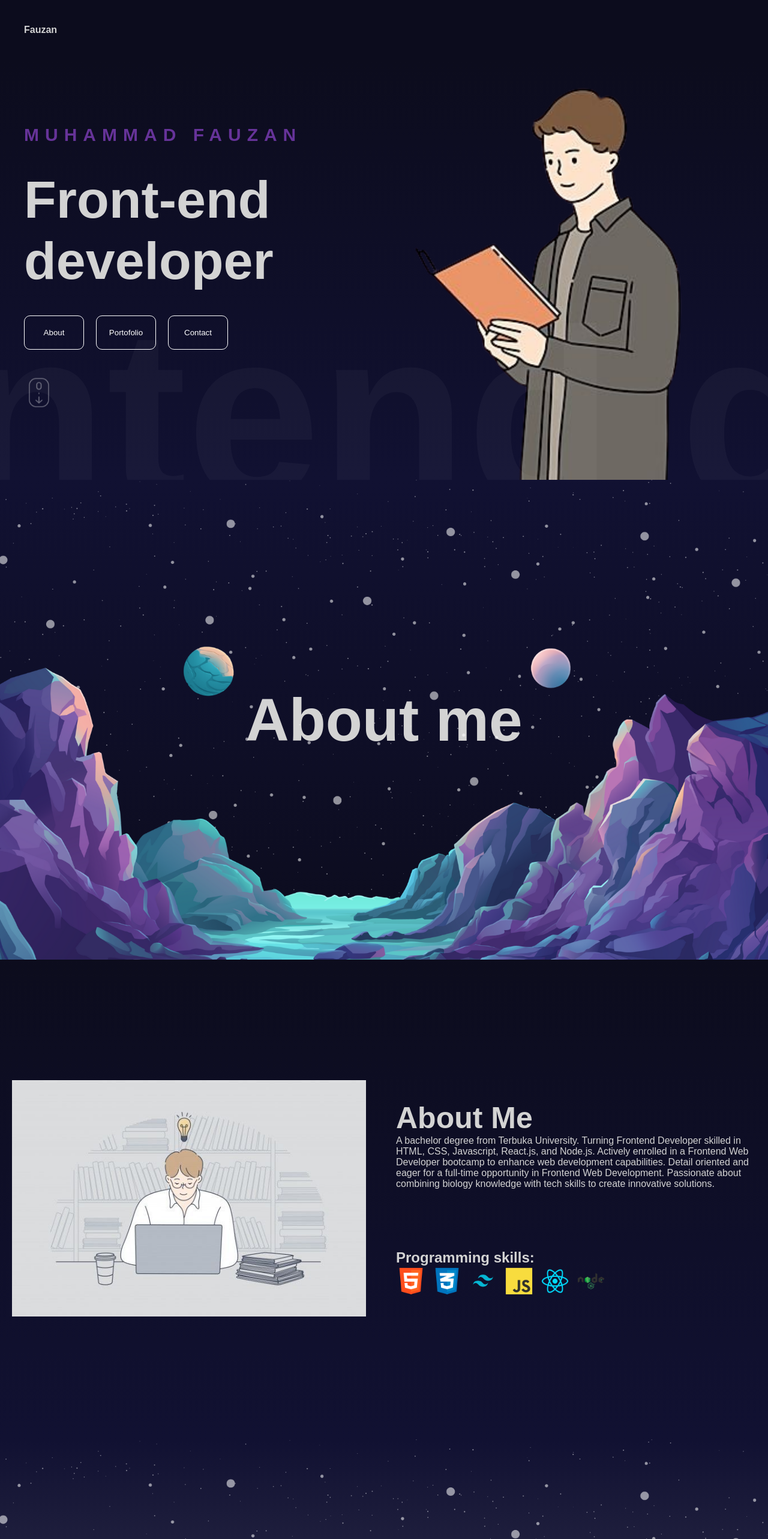
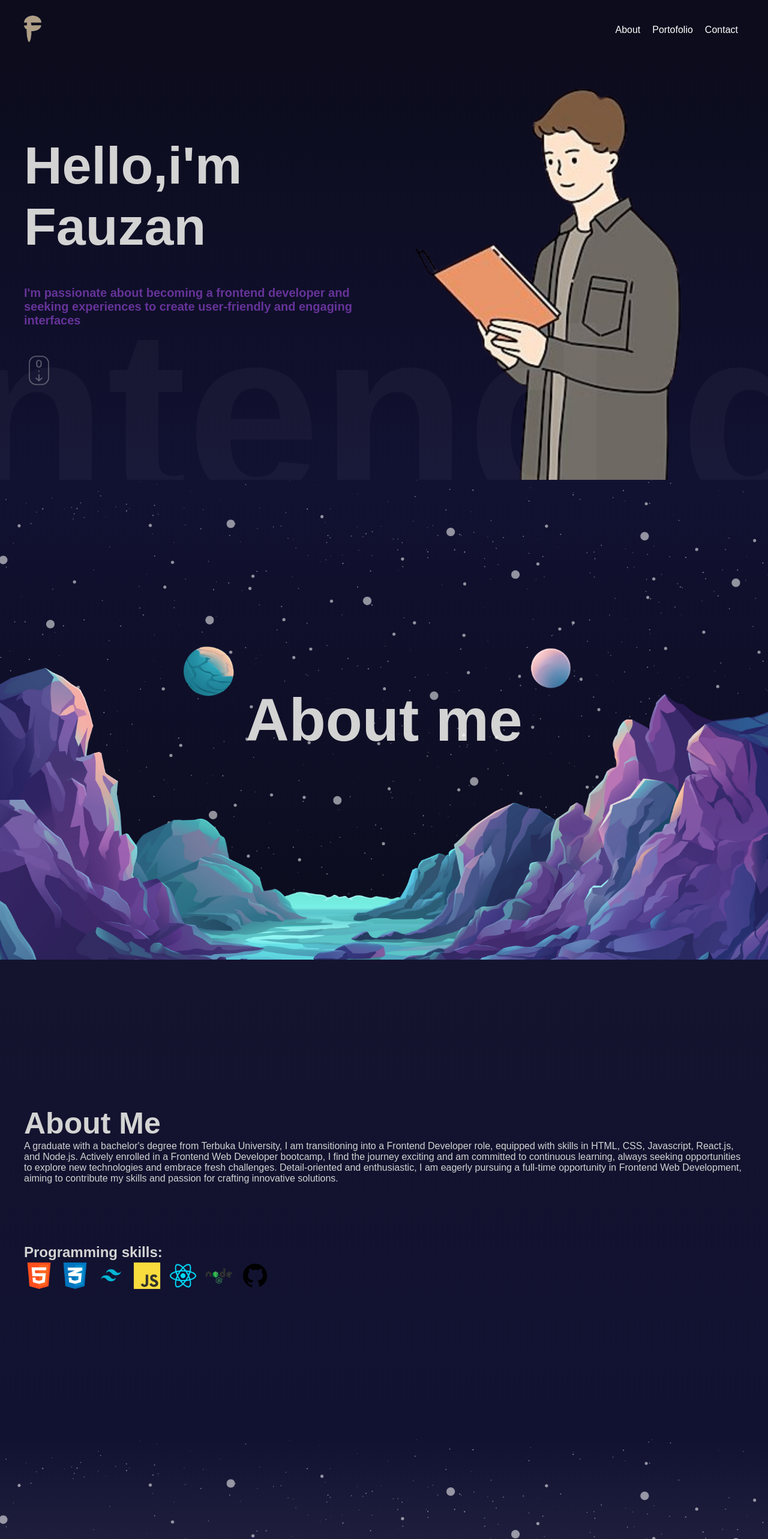
Before and after one commit to violeteverg/portofolio-web, a React (Vite) app: page / in a window 1280 px wide. Shown: the top 2566 px of the page at 60% size. Built offline with nearby package versions, Linux system fonts and the light colour scheme; a web font is replaced by a local one.

Commit message:
fix: fixing components and scss

```diff
--- a/src/components/about/About.jsx
+++ b/src/components/about/About.jsx
@@ -15,19 +15,18 @@ const About = () => {
 
   return (
     <div className="about" ref={ref}>
-      <motion.div style={{ y: yBg }} className="image_container">
-        <img src="/download.jpg" alt="foto" />
-      </motion.div>
-
       <motion.div style={{ x: yText }} className="wrapper">
         <h1>About Me</h1>
         <p>
-          A bachelor degree from Terbuka University. Turning Frontend Developer
-          skilled in HTML, CSS, Javascript, React.js, and Node.js. Actively
-          enrolled in a Frontend Web Developer bootcamp to enhance web
-          development capabilities. Detail oriented and eager for a full-time
-          opportunity in Frontend Web Development. Passionate about combining
-          biology knowledge with tech skills to create innovative solutions.
+          A graduate with a bachelor's degree from Terbuka University, I am
+          transitioning into a Frontend Developer role, equipped with skills in
+          HTML, CSS, Javascript, React.js, and Node.js. Actively enrolled in a
+          Frontend Web Developer bootcamp, I find the journey exciting and am
+          committed to continuous learning, always seeking opportunities to
+          explore new technologies and embrace fresh challenges. Detail-oriented
+          and enthusiastic, I am eagerly pursuing a full-time opportunity in
+          Frontend Web Development, aiming to contribute my skills and passion
+          for crafting innovative solutions.
         </p>
 
         <div className="skills">
@@ -38,6 +37,7 @@ const About = () => {
           <img src="/JavascriptLogo.png" alt="" />
           <img src="/ReactJsLogo.png" alt="" />
           <img src="/NodeJsLogo.png" alt="" />
+          <img src="/gitLogo.png" alt="" />
         </div>
       </motion.div>
     </div>
--- a/src/components/about/about.scss
+++ b/src/components/about/about.scss
@@ -1,6 +1,6 @@
 @import "../../app.scss";
 .about {
-  background: linear-gradient(180deg, #0c0c1d, #111132);
+  background: linear-gradient(180deg, #14142e, #111132);
   height: 100%;
 
   display: flex;
@@ -8,28 +8,14 @@
   justify-content: center;
   align-items: center;
 
-  .image_container {
-    margin-right: 50px;
-    margin-left: 20px;
-    img {
-      width: 100%;
-
-      object-fit: cover;
-
-      @include mobile {
-        display: none;
-      }
-    }
-  }
-
   .wrapper {
-    max-width: 600px;
     text-align: left;
-    margin-right: 20px;
+    margin: 0px 40px;
 
     @include mobile {
       width: auto;
       justify-content: center;
+      margin: 0px 20px;
     }
 
     h1 {
--- a/src/components/contact/contact.scss
+++ b/src/components/contact/contact.scss
@@ -10,7 +10,7 @@
   margin: 0 20px;
 
   @include mobile {
-    width: 100%;
+    height: 100%;
     padding: 10px;
     align-items: center;
     flex-direction: column;
@@ -37,7 +37,7 @@
       line-height: 88px;
 
       @include mobile {
-        font-size: 36px;
+        font-size: 64px;
       }
     }
 
--- a/src/components/hero/Hero.jsx
+++ b/src/components/hero/Hero.jsx
@@ -48,29 +48,12 @@ const Hero = () => {
           initial="initial"
           animate="animate"
         >
-          <motion.h2 variants={textVariants}>MUHAMMAD FAUZAN</motion.h2>
-          <motion.h1 variants={textVariants}>Front-end developer</motion.h1>
-          <motion.div variants={textVariants} className="buttons">
-            <motion.button variants={textVariants}>
-              <Link to="about" smooth={true} duration={500}>
-                About
-              </Link>
-            </motion.button>
-            <motion.button variants={textVariants}>
-              <Link
-                to="Portofolio" // Sesuaikan dengan ID elemen Portofolio Anda
-                smooth={true}
-                duration={500}
-              >
-                Portofolio
-              </Link>
-            </motion.button>
-            <motion.button variants={textVariants}>
-              <Link to="Contact" smooth={true} duration={500}>
-                Contact
-              </Link>
-            </motion.button>
-          </motion.div>
+          <motion.h1 variants={textVariants}>Hello,i'm Fauzan</motion.h1>
+          <motion.h2 variants={textVariants}>
+            I'm passionate about becoming a frontend developer and seeking
+            experiences to create user-friendly and engaging interfaces
+          </motion.h2>
+
           <motion.img
             variants={textVariants}
             animate="scrollButton"
@@ -78,6 +61,9 @@ const Hero = () => {
             alt=""
           />
         </motion.div>
+        <div className="imageContainer">
+          <img src="/Hero.png" alt="" />
+        </div>
       </div>
       <motion.div
         className="slidingTextContainer"
@@ -87,9 +73,6 @@ const Hero = () => {
       >
         Frontend developer
       </motion.div>
-      <div className="imageContainer">
-        <img src="/Hero.png" alt="" />
-      </div>
     </div>
   );
 };
--- a/src/components/hero/hero.scss
+++ b/src/components/hero/hero.scss
@@ -12,7 +12,7 @@
     margin: auto;
 
     .textContainer {
-      width: 50%;
+      width: 47%;
       height: 100%;
       display: flex;
       flex-direction: column;
@@ -21,20 +21,19 @@
 
       @include mobile {
         height: 50%;
-        width: 100%;
-        gap: 20px;
-        align-items: center;
-        text-align: center;
+        width: 75%;
+        margin-left: 40px;
+        text-align: start;
       }
 
       h2 {
-        font-size: 30px;
+        font-size: 20px;
         color: rebeccapurple;
-        letter-spacing: 10px;
-        margin-top: 20px;
+
+        margin-top: 8px;
 
         @include mobile {
-          font-size: 36px;
+          font-size: small;
         }
       }
 
@@ -42,38 +41,7 @@
         font-size: 88px;
 
         @include mobile {
-          font-size: 26px;
-        }
-      }
-
-      .buttons {
-        position: relative;
-        z-index: 2;
-
-        @include mobile {
-          display: flex;
-          flex-wrap: wrap;
-          justify-content: center;
-          align-items: center;
-        }
-        button {
-          padding: 20px;
-          width: 100px;
-          border: 1px solid white;
-          border-radius: 10px;
-          background-color: transparent;
-          color: white;
-          margin-right: 20px;
-          cursor: pointer;
-          font-weight: 300;
-          z-index: 2;
-
-          @include mobile {
-            width: 100px;
-            aspect-ratio: 3/2;
-            object-fit: contain;
-            margin-right: 10px;
-          }
+          font-size: 36px;
         }
       }
 
@@ -83,7 +51,6 @@
 
         @include mobile {
           display: none;
-        }
         }
       }
     }
@@ -104,10 +71,10 @@
       img {
         width: 100%;
         height: 100%;
-      object-fit: cover;
 
         @include mobile {
           height: fit-content;
+        }
       }
     }
   }
--- a/src/components/navbar/Navbar.jsx
+++ b/src/components/navbar/Navbar.jsx
@@ -12,8 +12,25 @@ const Navbar = () => {
           animate={{ opacity: 1, scale: 1 }}
           transition={{ duration: 0.5 }}
         >
-          Fauzan
+          <img src="mainlogo.png" alt="" />
         </motion.span>
+        <motion.ul className="buttons">
+          <motion.li>
+            <Link to="about" smooth={true} duration={500}>
+              About
+            </Link>
+          </motion.li>
+          <motion.li>
+            <Link to="Portofolio" smooth={true} duration={500}>
+              Portofolio
+            </Link>
+          </motion.li>
+          <motion.li>
+            <Link to="Contact" smooth={true} duration={500}>
+              Contact
+            </Link>
+          </motion.li>
+        </motion.ul>
       </div>
     </div>
   );
--- a/src/components/navbar/navbar.scss
+++ b/src/components/navbar/navbar.scss
@@ -12,17 +12,33 @@
     height: 100%;
 
     @include mobile {
-      justify-content: flex-end;
+      justify-content: space-between;
       padding: 20px;
     }
-
-    span {
-      font-weight: bold;
-      cursor: crosshair;
+    .buttons {
+      display: flex;
+      list-style-type: none;
 
       @include mobile {
-        display: none;
+        display: flex;
+        flex-wrap: wrap;
+        justify-content: center;
+        align-items: center;
       }
+      li {
+        padding: 10px;
+        color: white;
+        cursor: pointer;
+        font-weight: 300;
+
+        @include mobile {
+          margin-right: 10px;
+        }
+      }
+    }
+
+    img {
+      height: 44px;
     }
   }
 }
--- a/src/components/portofolio/Portofolio.jsx
+++ b/src/components/portofolio/Portofolio.jsx
@@ -8,7 +8,7 @@ const items = [
     title: "Twitter clone",
     img: "Twitter-clone.png",
     desc: "Twitter Clone is the final project we developed during the HariSenin bootcamp. In this project, I was responsible for implementing authentication on the frontend, while on the backend, my focus was on retrieving user data from the database we built. This project reflects our team's work in creating a functional clone of the Twitter application",
-    link: "#",
+    link: "https://final-project-kel2.vercel.app/",
   },
   {
     id: 2,
@@ -78,7 +78,7 @@ const Portfolio = () => {
   return (
     <div className="portfolio" ref={ref}>
       <div className="progress">
-        <h1>Featured Works</h1>
+        <h1>Projects</h1>
         <motion.div style={{ scaleX }} className="progressBar"></motion.div>
       </div>
       {items.map((item) => (
--- a/src/components/portofolio/portofolio.scss
+++ b/src/components/portofolio/portofolio.scss
@@ -9,12 +9,12 @@
     left: 0;
     padding-top: 50px;
     text-align: center;
+    font-size: 36px;
     color: orange;
-    font-size: 36px;
 
     @include mobile {
       padding-top: calc(100vh - 100px);
-      font-size: 24px;
+      font-size: 14px;
     }
 
     .progressBar {
@@ -92,7 +92,7 @@
           font-size: 20px;
 
           @include mobile {
-            display: none;
+            font-size: small;
           }
         }
 
```
Also changed, not shown: public/gitLogo.png (added), public/mainlogo.png (added). Lines whose indentation alone changed are shown as unchanged.
